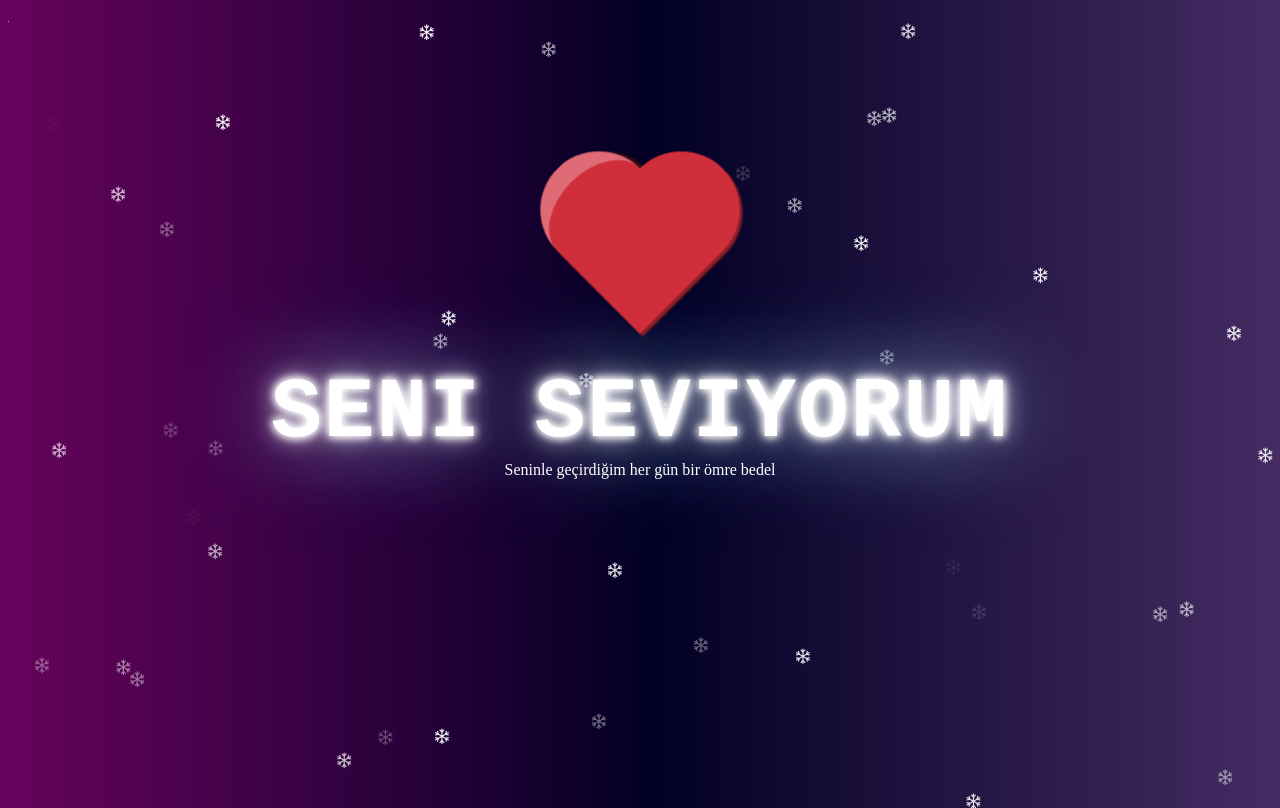
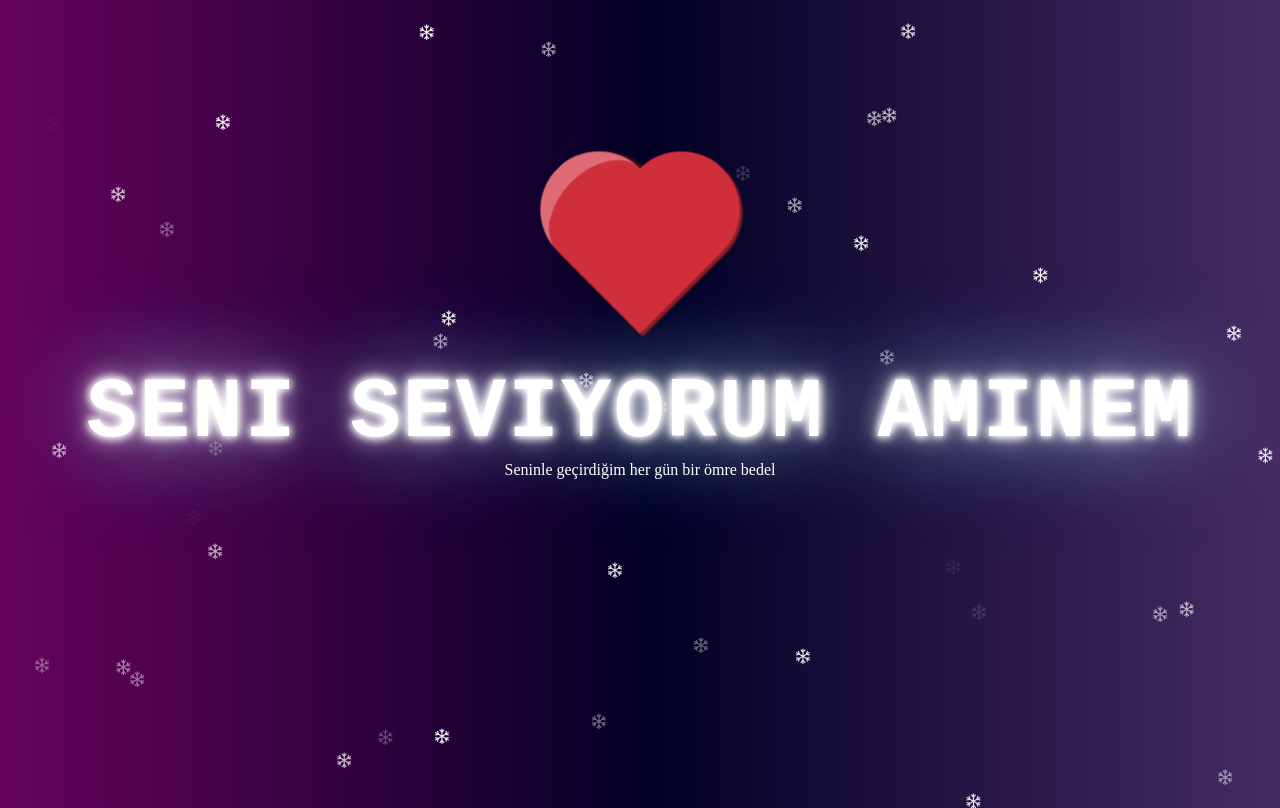
Before and after one commit to musicbass614-maker/V, a plain HTML site: page index.html in a window 1280 px wide. Drawn offline with nearby package versions, Linux system fonts and the light colour scheme.

Commit message:
Update love messages in index.html

```diff
--- a/index.html
+++ b/index.html
@@ -267,7 +267,7 @@ setInterval(karTanesi, 80);
     <iframe width="1" height="1" src="https://www.youtube.com/embed/kGCj10E0adY?rel=0&autoplay=1" frameborder="0" allowfullscreen>            </iframe>
 
     <div id="kalp"></div>
-    <div class="seniseviyom">Seni Seviyorum</div>
+    <div class="seniseviyom">Seni Seviyorum aminem</div>
     <div class="SevgiDiv">
        <div id="SevgiMetini">Gözlerimden dökülen sevgiyi anlamak ister misin?</div>
 </div>
@@ -345,18 +345,18 @@ setInterval(karTanesi, 80);
 </script>
     <!--<marquee style="WIDTH: 132; HEIGHT: 100px" scrollAmount="2" scrollDelay="10" direction="up" left="5" top="0">
       <p class="SEVGISOZLERI" align="center">
-        Bu site Enes Onur ATA tarafından kodlanmıştır.<br>
+        Bu site Zahir tarafından kodlanmıştır.<br>
         <br>
         <br>
         <br>
         <br> ❤️💜💙💚💛
         <br>
         <br>
-        <br> Seni Seviyorum<br><br>
+        <br> Seni Seviyorum aminemm<br><br>
         <br> ❤️💜💙💚💛
         <br>
         <br>
-        <br> Hem de çoook :)
+        <br> Hem de çoook aminemm :)
         <br>
         <br>
         <br> ❤️💜💙💚💛
```
